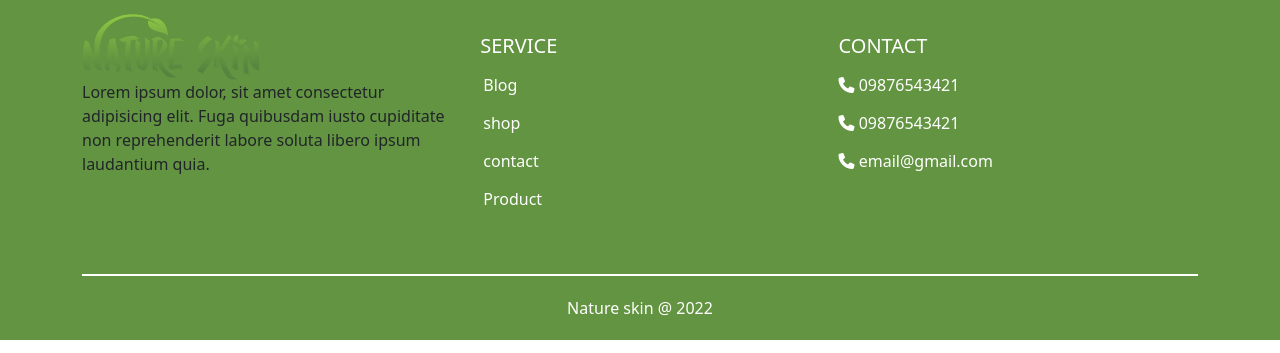
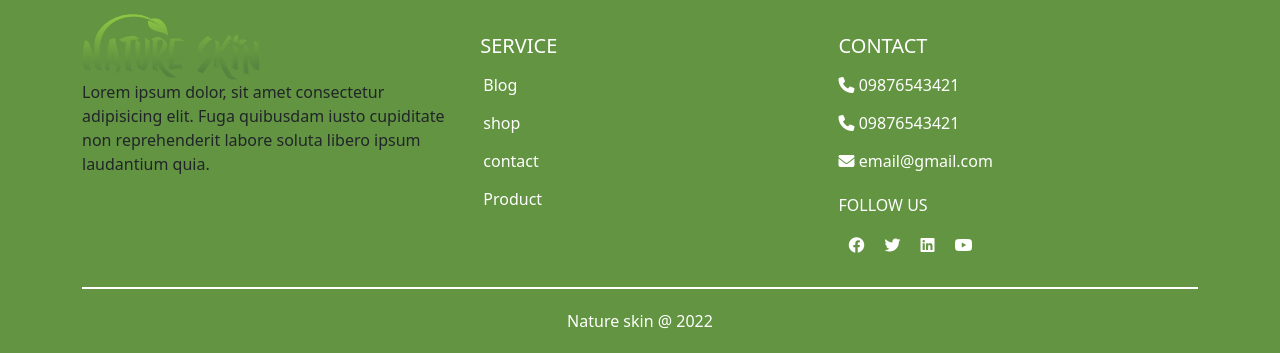
Before and after one commit to Bahadur777/SkinNature, a plain HTML site: page index.html in a window 1280 px wide. Shown: the part 3617-3970 px from the top of the page. Drawn offline with nearby package versions, Linux system fonts and the light colour scheme.

Commit message:
Social icons add and meke it useable

```diff
--- a/Style/style.css
+++ b/Style/style.css
@@ -306,6 +306,19 @@ li{
 .nav-link{
     color: #629441;
 }
+.social-title{
+  color: #fff;
+  text-transform: uppercase;
+}
+.social-link li{
+    float: left;
+    padding: 10px;
+    color: #fff;
+}
+.social-link li a{
+    color: #fff;
+}
+
 /* Extra small devices (phones, 600px and down) */
 @media only screen and (max-width: 600px) {
     .height-600{
--- a/index.html
+++ b/index.html
@@ -823,9 +823,20 @@
                       <span>09876543421</span>
                   </li>
                   <li>
-                    <span class="phone-icons"><i class="fa-solid fa-phone"></i></i></spna>
+                    <span class="phone-icons"><i class="fa-solid fa-envelope"></i></spna>
                       <span>email@gmail.com</span>
                   </li>
+                </ul>
+              </div>
+              <div class="footer-social-link">
+                <div class="social-title">
+                  <h6>Follow Us</h6>
+                </div>
+                <ul class="social-link">
+                  <li><a href="#"><i class="fa-brands fa-facebook"></i></a></li>
+                  <li><a href="#"><i class="fa-brands fa-twitter"></i></a></li>
+                  <li><a href="#"><i class="fa-brands fa-linkedin"></i></a></li>
+                  <li><a href="#"><i class="fa-brands fa-youtube"></i></a></li>
                 </ul>
               </div>
             </div>
```
